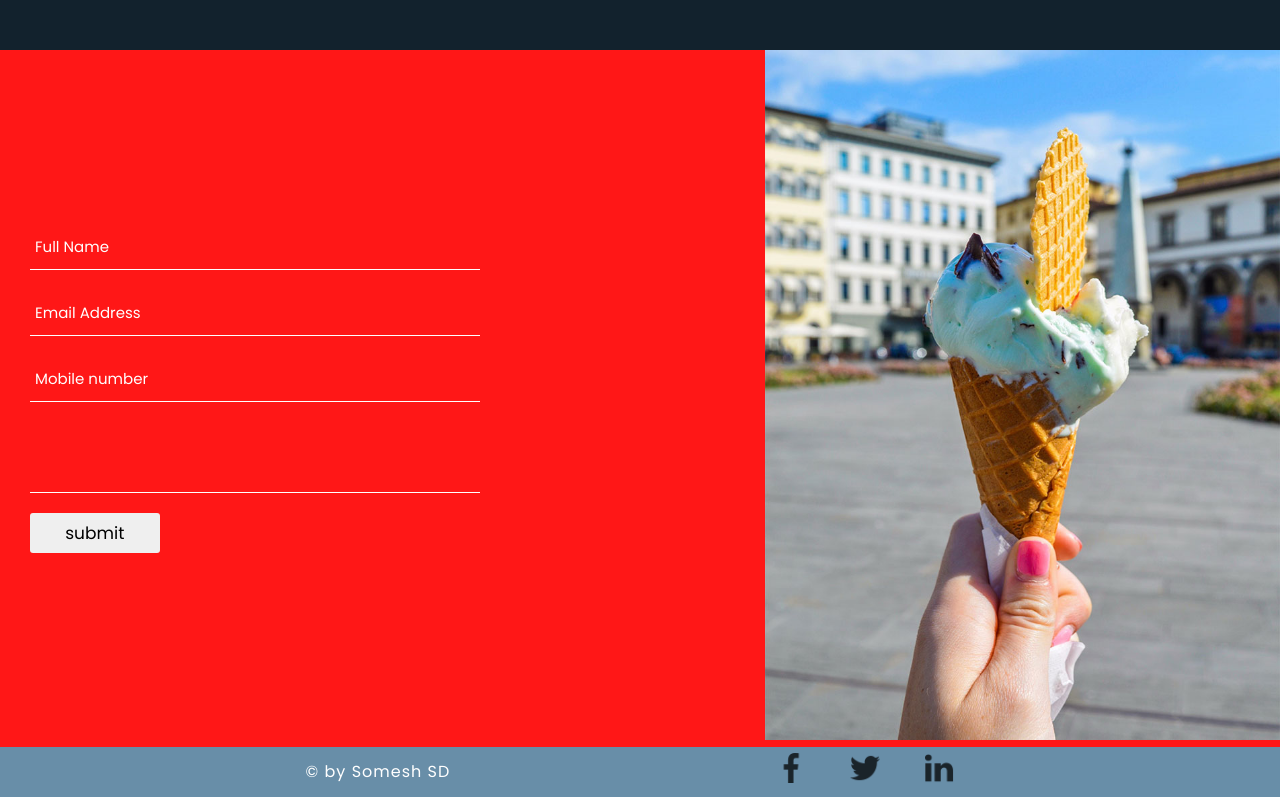
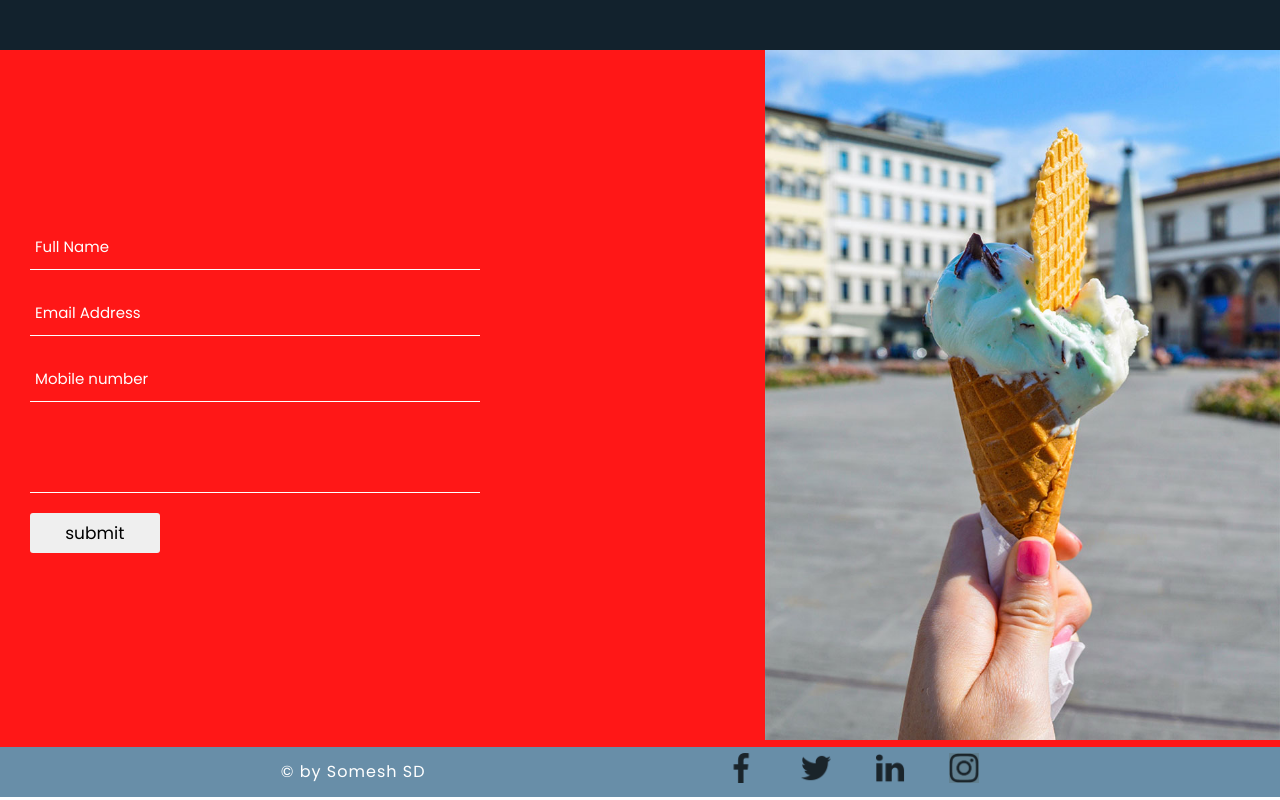
Before and after one commit to Somesh-Dahatonde/My-First-Landing-Page, a plain HTML site: page index.html in a window 1280 px wide. Shown: the part 3501-4301 px from the top of the page. Drawn offline with Linux system fonts and the light colour scheme; a web font is replaced by a local one.

Commit message:
commited

```diff
--- a/index.html
+++ b/index.html
@@ -149,6 +149,8 @@
         <img src="image/facebook.png"/>
         <img src="image/twitter.png"/>
         <img src="image/linkedin.png"/>
+        <img src="image/instagram.jpg"/>
+
 
       </div>
     </section>
```
Also changed, not shown: image/instagram.jpg (added).
